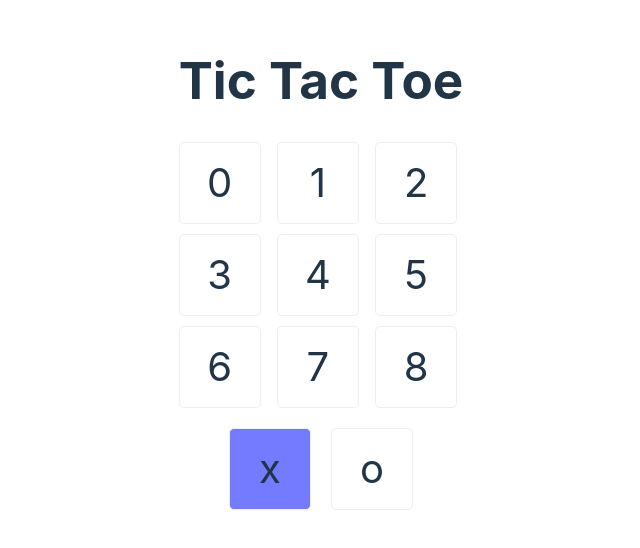
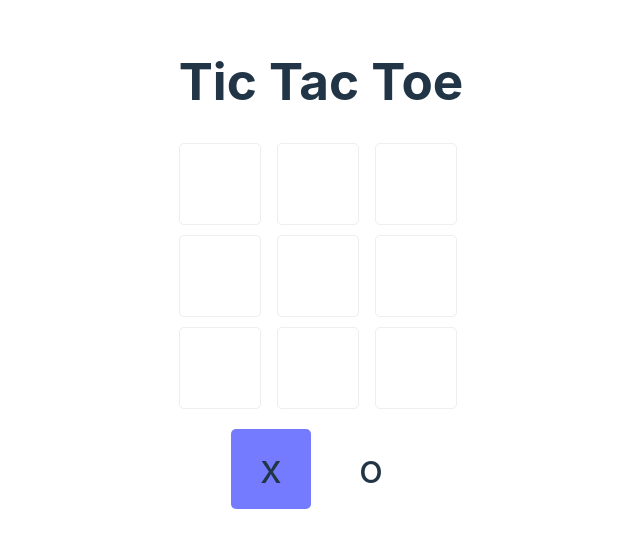
Before and after one commit to wolfsoul01/Tic_Tac_Toe, a React (Vite) app: page / in a window 1280 px wide. Shown: the part 136-684 px from the top of the page, without its empty margins (319-959 px from the left). Built offline with nearby package versions, Linux system fonts and the light colour scheme.

Commit message:
Creada la logica pricipal del juego

```diff
--- a/src/App.jsx
+++ b/src/App.jsx
@@ -7,9 +7,14 @@ const Turn = {
   O: "o",
 };
 
-function Squire({ children, index, isTurn }) {
+function Squire({ children, index, isTurn ,updateBoard }) {
+
+  const handelClick=()=>{
+    updateBoard(index)
+  }
+
   return (
-    <article className={`squire ${isTurn && "isTurn"}`}>{children}</article>
+    <article className={`squire ${isTurn && "isTurn"}`} onClick={handelClick}>{children}</article>
   );
 }
 
@@ -17,8 +22,17 @@ function App() {
   const [board, setBoard] = useState(Array(9).fill(null));
   const [turn, setTurn] = useState(Turn.X);
 
-  const updateBoard = () => {
+  const updateBoard = (index) => {
+
+    if(board[index]) return
+
     const newTurn = turn === Turn.X ? Turn.O : Turn.X;
+
+    const newBoard= [...board]
+    newBoard[index]=turn
+
+    setBoard(newBoard)
+
     setTurn(newTurn);
   };
   return (
@@ -26,10 +40,10 @@ function App() {
       <h1>Tic Tac Toe </h1>
 
       <section className="board">
-        {board.map((item, index) => {
+        {board.map((_, index) => {
           return (
             <>
-              <Squire key={index + 1}> {index} </Squire>
+              <Squire key={index} updateBoard={updateBoard} index={index}> {board[index]} </Squire>
             </>
           );
         })}
--- a/src/index.css
+++ b/src/index.css
@@ -75,6 +75,8 @@ button:focus-visible {
   border: 1px solid #eee;
   border-radius: 5px ;
   font-size: 40px;
+  cursor: pointer;
+  user-select: none;
 }
 
 .turn{
@@ -84,6 +86,10 @@ button:focus-visible {
   margin-top: 20px;
 }
 
+.turn >* {
+  border: none;
+}
+
 .isTurn{
   background-color: #747bff;
 }
```
